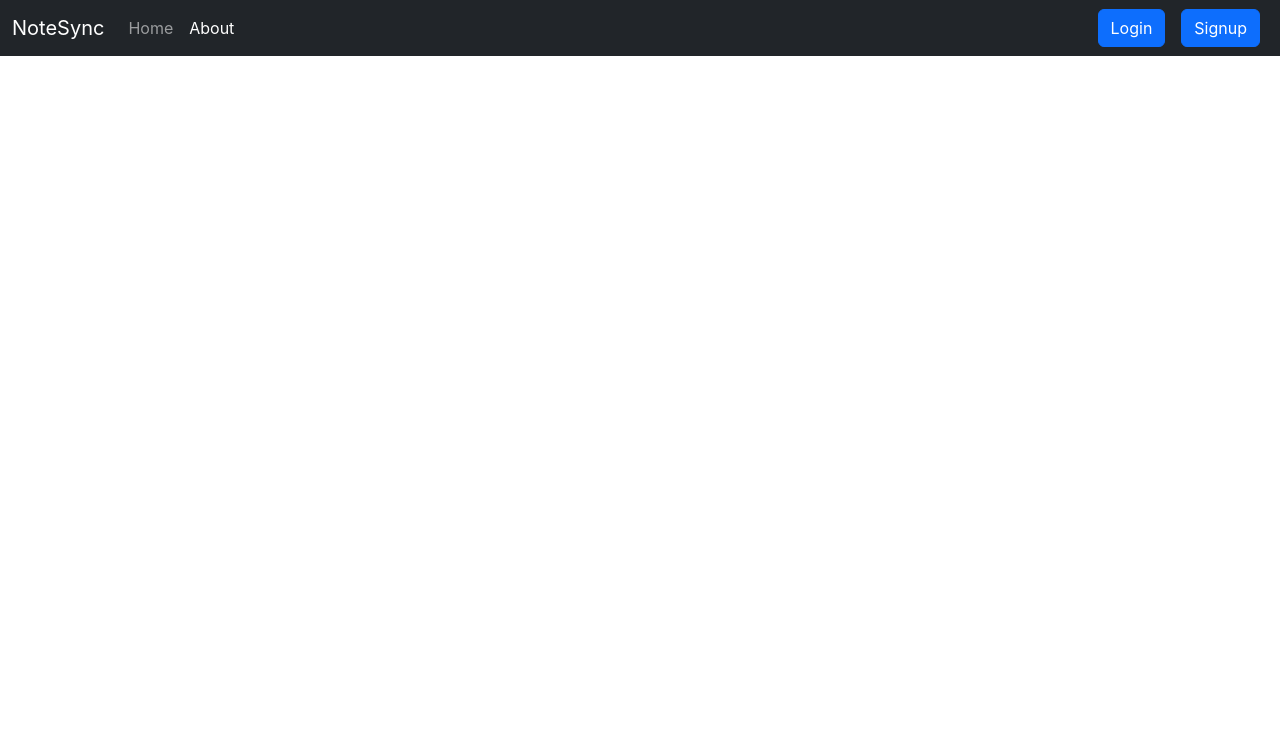
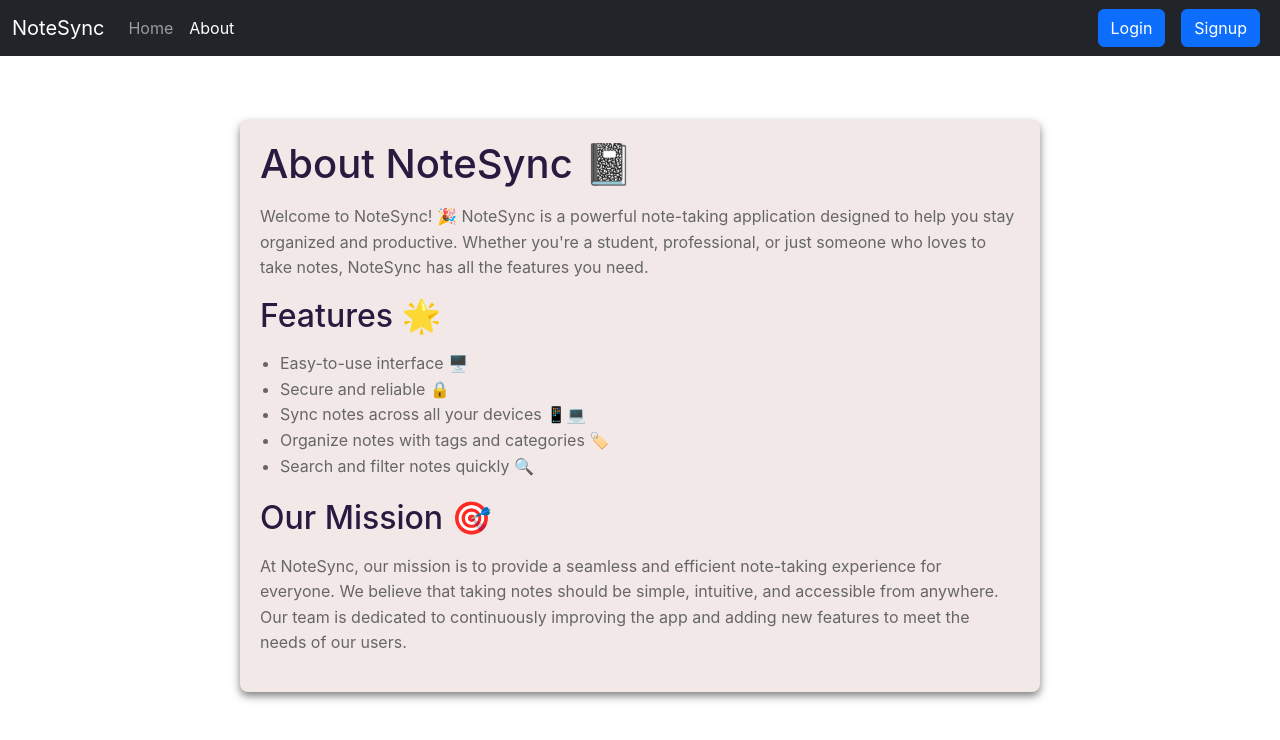
Before and after one commit to tanishkagupta2207/NoteSync_frontend, a React (Create React App) app: page /about in a window 1280 px wide. Shown: the top 740 px of the page. Built offline with nearby package versions, Linux system fonts and the light colour scheme.

Commit message:
about page

```diff
--- a/src/components/About.js
+++ b/src/components/About.js
@@ -1,12 +1,58 @@
 import React from 'react';
 
 const About = () => {
+  const containerStyle = {
+    padding: '20px',
+    backgroundColor: '#f3e8e8',
+    color: '#333',
+    maxWidth: '800px',
+    margin: '0 auto',
+    borderRadius: '8px',
+    boxShadow: '0 4px 8px rgba(0, 0, 0, 0.5)',
+    marginTop: '120px',
+  };
+
+  const headingStyle = {
+    color: '#291a40',
+    marginBottom: '16px',
+  };
+
+  const textStyle = {
+    color: '#666',
+    lineHeight: '1.6',
+  };
+
+  const listStyle = {
+    listStyleType: 'disc',
+    paddingLeft: '20px',
+    marginBottom: '20px',
+  };
 
   return (
-    <div>
-      this is about
+    <div style={containerStyle}>
+      <h1 style={headingStyle}>About NoteSync 📓</h1>
+      <p style={textStyle}>
+        Welcome to NoteSync! 🎉 NoteSync is a powerful note-taking application designed to help you stay
+        organized and productive. Whether you're a student, professional, or
+        just someone who loves to take notes, NoteSync has all the features you
+        need.
+      </p>
+      <h2 style={headingStyle}>Features 🌟</h2>
+      <ul style={{ ...textStyle, ...listStyle }}>
+        <li>Easy-to-use interface 🖥️</li>
+        <li>Secure and reliable 🔒</li>
+        <li>Sync notes across all your devices 📱💻</li>
+        <li>Organize notes with tags and categories 🏷️</li>
+        <li>Search and filter notes quickly 🔍</li>
+      </ul>
+      <h2 style={headingStyle}>Our Mission 🎯</h2>
+      <p style={textStyle}>
+        At NoteSync, our mission is to provide a seamless and efficient note-taking experience for everyone.
+        We believe that taking notes should be simple, intuitive, and accessible from anywhere.
+        Our team is dedicated to continuously improving the app and adding new features to meet the needs of our users.
+      </p>
     </div>
-  )
+  );
 }
 
-export default About
+export default About;
```
